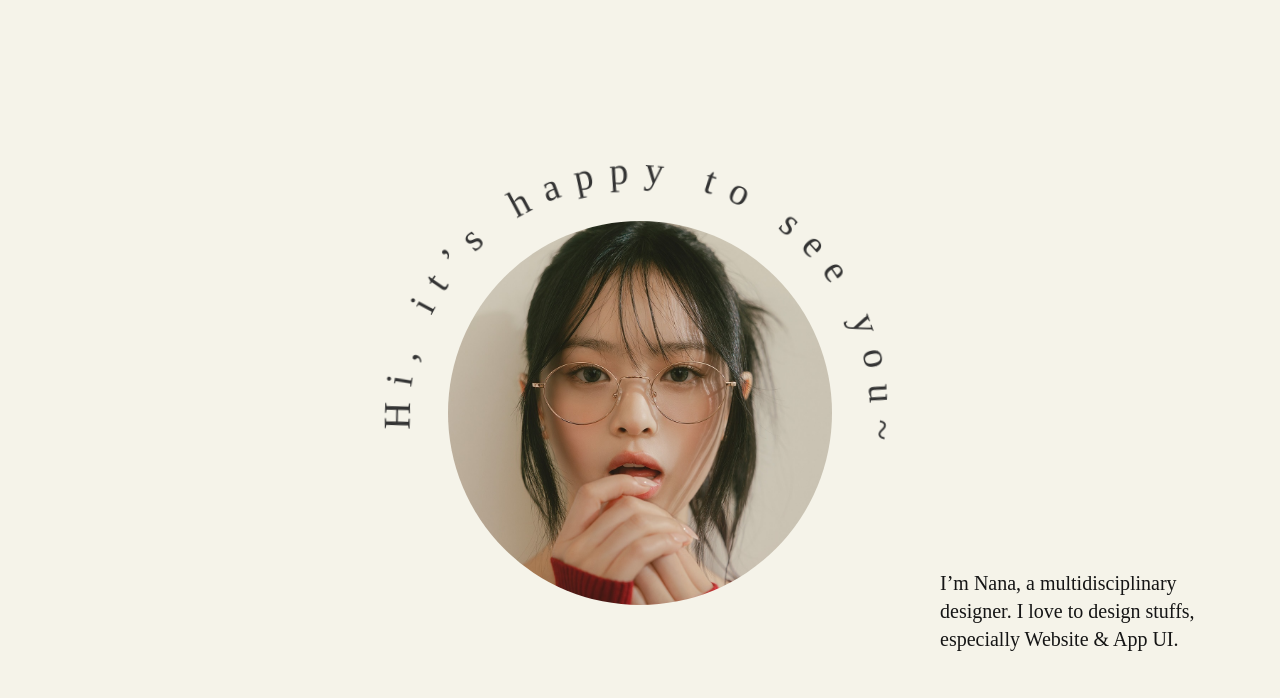
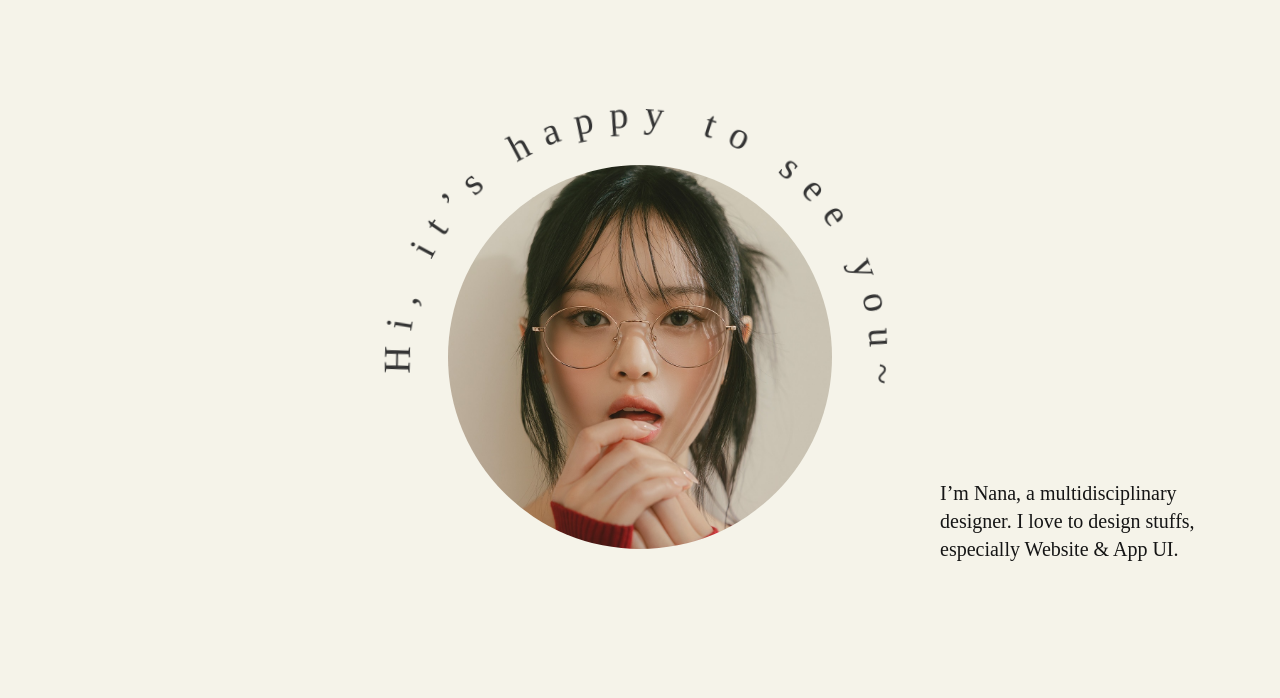
Before and after one commit to Synx002/new-porto, a plain HTML site: page index.html in a window 1280 px wide. Shown: the part 59-757 px from the top of the page. Drawn offline with nearby package versions, Linux system fonts and the light colour scheme; grey boxes are pictures that could not be loaded; a web font is replaced by a local one.

Commit message:
hero update

```diff
--- a/index.html
+++ b/index.html
@@ -90,7 +90,7 @@
     </section>
 
     <!-- Section dengan gambar di tengah dan teks melingkar mengelilinginya -->
-    <section class="flex items-center justify-center h-screen bg-[#F5F3E9] relative">
+    <section class="hero flex items-center justify-center bg-[#F5F3E9] relative">
         <!-- Curved text mengelilingi lingkaran -->
         <div class="absolute text-center curved-text">
             <svg width="550" height="550" viewBox="0 0 550 550" class="transform -rotate-90">
--- a/styles.css
+++ b/styles.css
@@ -21,7 +21,7 @@ nav {
 
 .hero {
     position: relative; /* Untuk membuat paragraf dapat diposisikan absolut di dalamnya */
-    height: calc(100vh - 72px); /* Atur tinggi sesuai kebutuhan */
+    height: calc(100vh - 112px); /* Atur tinggi sesuai kebutuhan */
 }
 
 .hero-intro {
```
